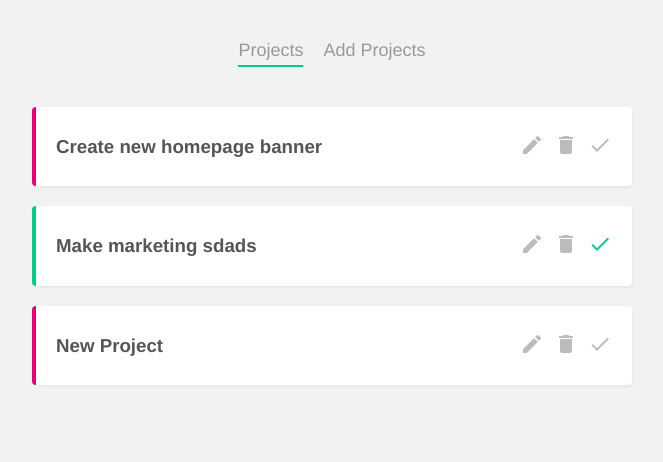
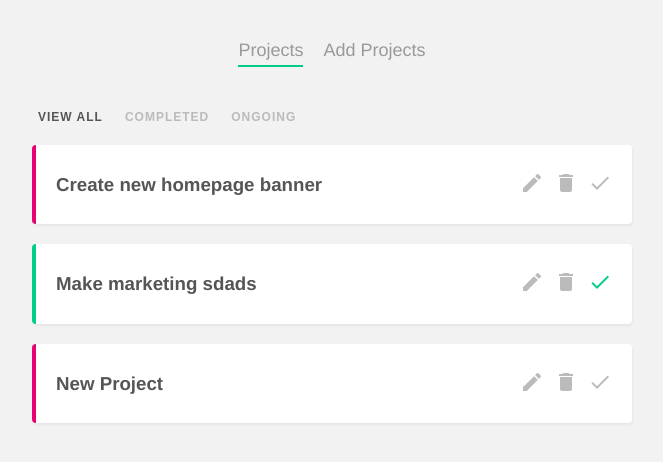
Before and after one commit to ciamac-da/vue-project-planner, a Vue app: page / in a window 1280 px wide. Shown: the top 462 px of the page, without its empty margins (308-971 px from the left). Built offline with nearby package versions, Linux system fonts and the light colour scheme; data requests are answered from the project's data file.

Commit message:
Verified by Marti4n 1.2.2 creating a filter nav

```diff
--- /dev/null
+++ b/src/components/FilterNav.vue
@@ -0,0 +1,49 @@
+<template>
+    <nav class="filter-nav">
+        <button
+        @click="updateFilter('all')"
+        :class="{ active: current === 'all' }"
+        >
+        View All
+        </button>
+        <button
+        @click="updateFilter('completed')"
+        :class="{ active: current === 'completed' }"
+        >Completed
+        </button>
+        <button
+        @click="updateFilter('ongoing')"
+        :class="{ active: current === 'ongoing' }"
+        >Ongoing
+        </button>
+    </nav>
+</template>
+
+<script>
+export default {
+    props: ["current"],
+    methods: {
+        updateFilter(by) {
+            this.$emit('filterChange', by)
+        }
+    }
+}
+</script>
+
+<style>
+.filter-nav button {
+    background: none;
+    border: none;
+    color: #bbb;
+    outline: none;
+    font-size: 12px;
+    text-transform: uppercase;
+    margin-right: 10px;
+    letter-spacing: 1px;
+    font-weight: bolder;
+    cursor: pointer
+}
+.filter-nav button.active {
+    color: #555;
+}
+</style>
--- a/src/views/Home.vue
+++ b/src/views/Home.vue
@@ -1,5 +1,6 @@
 <template>
   <div class="home">
+    <FilterNav @filterChange="current = $event" :current="current" />
     <div v-if="projects">
       <div
       v-for="project in projects"
@@ -17,13 +18,15 @@
 
 <script>
 import SingleProject from '../components/SingleProject.vue'
+import FilterNav from '../components/FilterNav.vue'
 
 export default {
   name: 'Home',
-  components: { SingleProject },
+  components: { SingleProject, FilterNav },
   data () {
     return {
-      projects: []
+      projects: [],
+      current: "all"
     }
   },
   mounted() {
```
